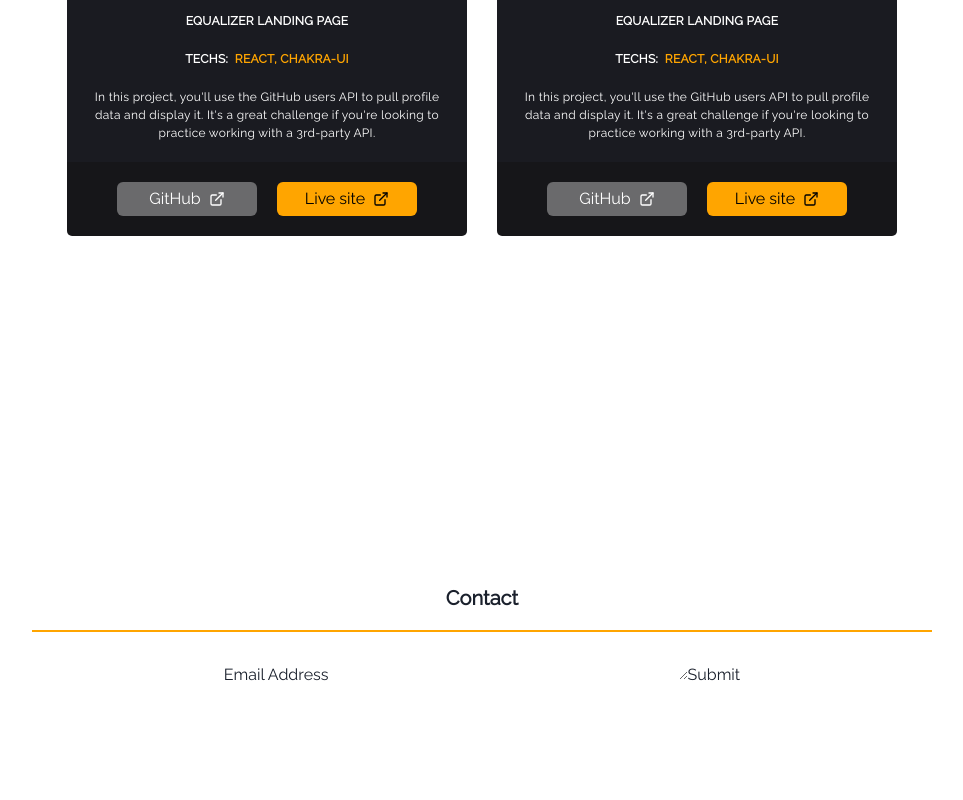
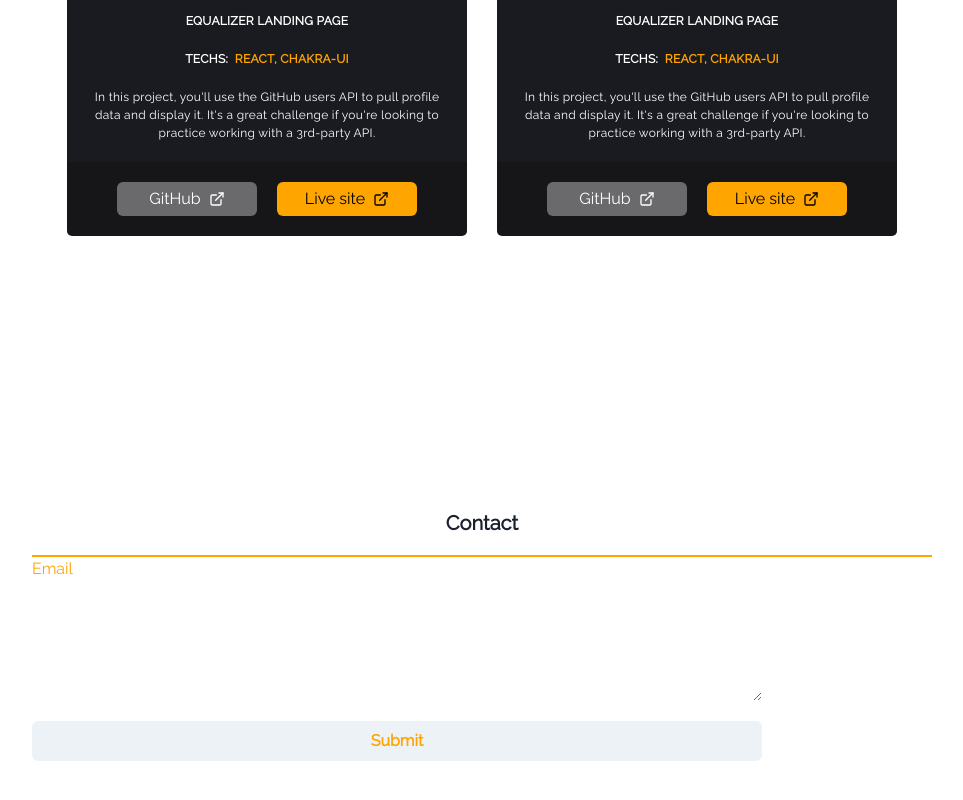
Before and after one commit to tristan-derez/portfoliov2, a React (Vite) app: page / in a window 1280 px wide. Shown: the part 2440-3240 px from the top of the page, without its empty margins (158-1121 px from the left). Built offline with nearby package versions, Linux system fonts and the light colour scheme.

Commit message:
add useToast function to confirm the mail was succesfully sent

```diff
--- a/src/components/ContactForm.tsx
+++ b/src/components/ContactForm.tsx
@@ -1,20 +1,45 @@
+//chakra
+import { Flex, Button, Icon, useToast, FormLabel } from "@chakra-ui/react";
+
+//formspree
 import { useForm, ValidationError } from "@formspree/react";
+
+//icons
+import { IoCheckmarkDoneCircleSharp } from "react-icons/io5";
 
 export const ContactForm = () => {
     const [state, handleSubmit] = useForm("mayvbqzn");
+    const toast = useToast();
     if (state.succeeded) {
-        return <p>Message envoyé</p>;
+        // return chakra toast
     }
     return (
         <form onSubmit={handleSubmit}>
-            <label htmlFor="email">Email Address</label>
-            <input id="email" type="email" name="email" />
-            <ValidationError prefix="Email" field="email" errors={state.errors} />
-            <textarea id="message" name="message" />
-            <ValidationError prefix="Message" field="message" errors={state.errors} />
-            <button type="submit" disabled={state.submitting}>
-                Submit
-            </button>
+            <Flex direction="column" gap="20px" color="orange" w={["300px", "327px", "573px", "730px"]}>
+                <FormLabel htmlFor="email">Email</FormLabel>
+                <input id="email" type="email" name="email" />
+                <ValidationError prefix="Email" field="email" errors={state.errors} />
+                <textarea id="message" name="message" />
+                <ValidationError prefix="Message" field="message" errors={state.errors} />
+                <Button
+                    type="submit"
+                    disabled={state.submitting}
+                    onClick={() => {
+                        toast({
+                            position: "bottom-right",
+                            render: () => (
+                                <Button color="white" padding={6} bg="#4BB543" margin="10px" fontFamily="Raleway">
+                                    Message envoyé
+                                    <Icon as={IoCheckmarkDoneCircleSharp} />
+                                </Button>
+                            ),
+                            isClosable: true,
+                        });
+                    }}
+                >
+                    Submit
+                </Button>
+            </Flex>
         </form>
     );
 };
```
